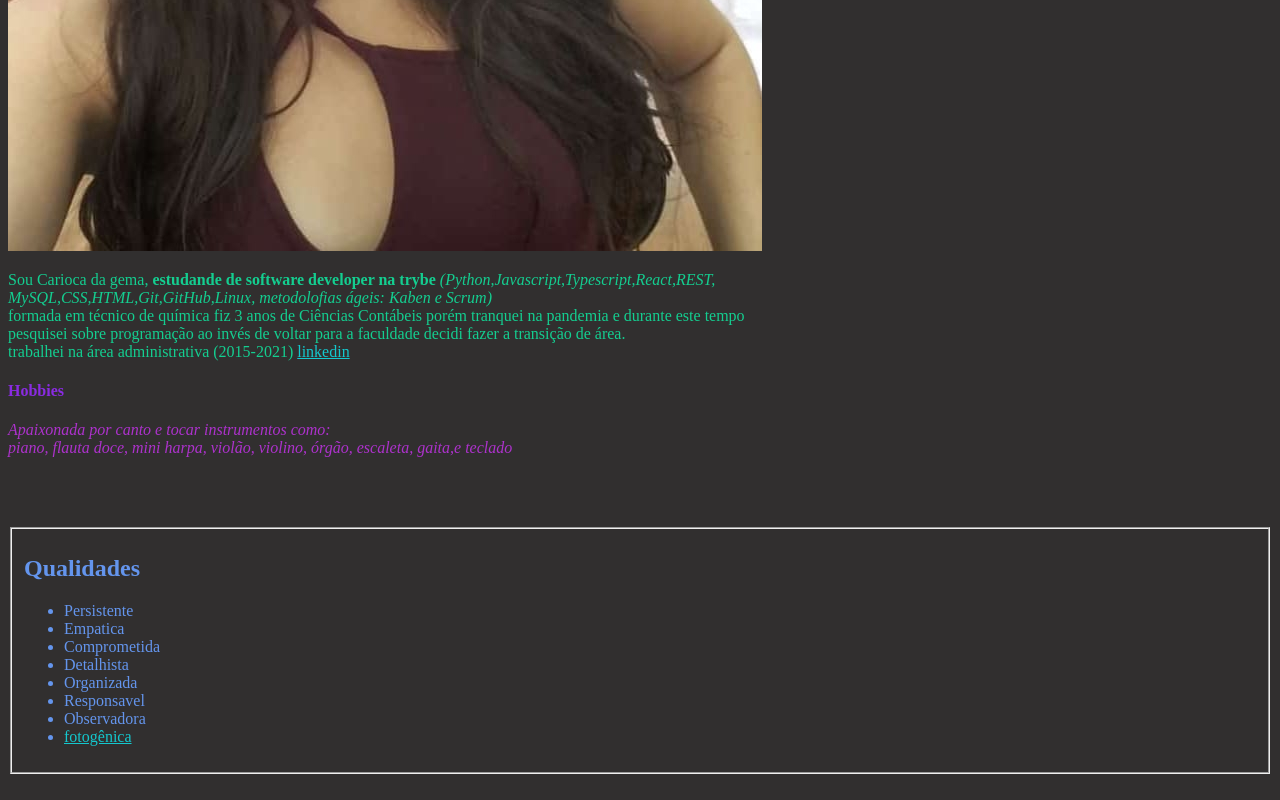
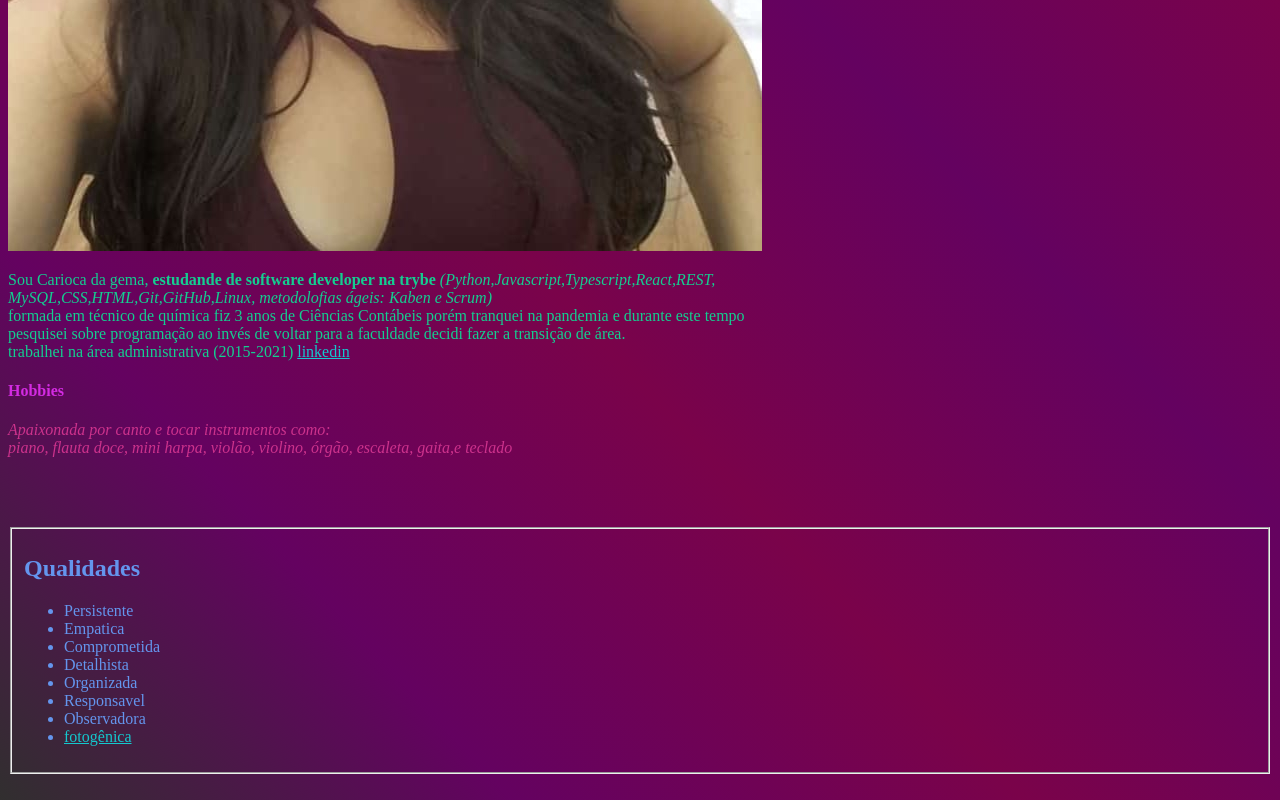
Before and after one commit to Ana-Beatriz-Martins-Lima/Ana-Beatriz-Martins-Lima.github.io, a plain HTML site: page index.html in a window 1280 px wide. Shown: the part 589-1389 px from the top of the page. Drawn offline with Linux system fonts and the light colour scheme.

Commit message:
alteracao CSS

```diff
--- a/style.css
+++ b/style.css
@@ -1,5 +1,5 @@
 body{
-    background-color: rgb(49, 47, 47);
+    background-image: linear-gradient(to bottom left,#B8016F, #7A034A,#640260, #7A034A , #640260, rgb(49, 47, 47))  ;
 }
 
 h1 {
@@ -13,11 +13,11 @@ h1 {
 }
 
 #hobbies{
-    color: blueviolet;
+    color: rgb(211, 43, 226);
 }
 
 #apaixonada{
-    color: rgb(173, 50, 204);
+    color: rgb(204, 50, 140);
     font-style: italic;
 }
 a:-webkit-any-link {
```
